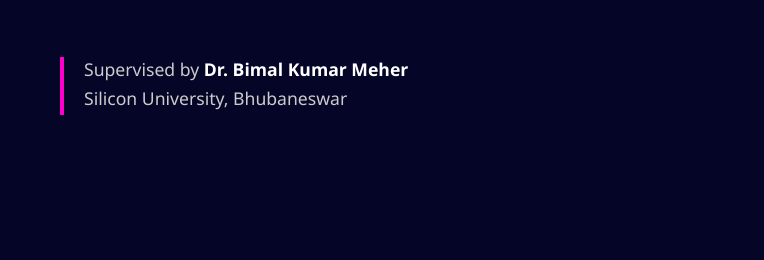
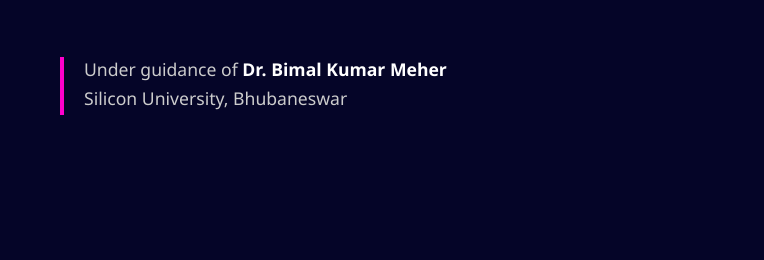
Before and after one commit to Dynamic-Retail-Demand-Forecasting-ML/Dynamic-Retail-Demand-Forecasting, a plain HTML site: page Presentation/index.html in a window 1280 px wide. Shown: the part 540-800 px from the top of the page, 0-764 px from the left. Drawn offline with Linux system fonts and the light colour scheme.

Commit message:
Updated first slide text.

```diff
--- a/Presentation/index.html
+++ b/Presentation/index.html
@@ -34,7 +34,7 @@
                     </div>
 
                     <div class="supervisor-info">
-                        <p>Supervised by <strong>Dr. Bimal Kumar Meher</strong></p>
+                        <p>Under guidance of <strong>Dr. Bimal Kumar Meher</strong></p>
                         <p class="university-name">Silicon University, Bhubaneswar</p>
                     </div>
                 </div>
```
